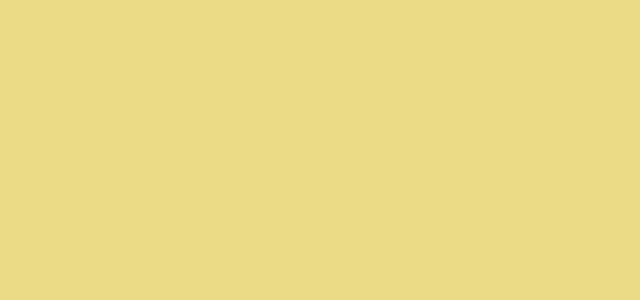
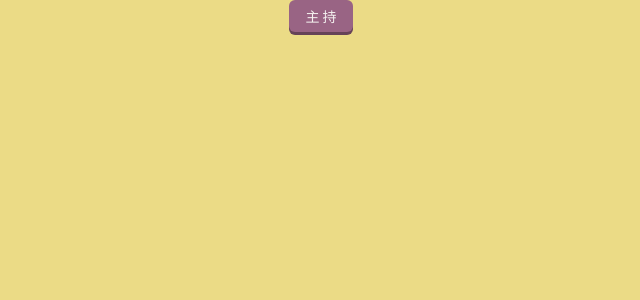
Before and after one commit to melody-ing/DevelopLoody, a React (Vite) app: page / in a window 1280 px wide. Shown: the top 300 px of the page, without its empty margins (319-959 px from the left). Built offline with nearby package versions, Linux system fonts and the light colour scheme.

Commit message:
fix: Refactor button component implementation

```diff
--- a/src/components/Buttons/index.jsx
+++ b/src/components/Buttons/index.jsx
@@ -5,25 +5,25 @@ import theme from "../globals/theme";
 // <Buttons type={1}>主持</Buttons>
 
 const Buttons = ({ children, type }) => {
-  // type 1 :#996484
-  // type 2 :#F5F2F0
-  // type 3 :#78B159
-  // type 4 :#D65749
+  // type secondary :#996484
+  // type light :#F5F2F0
+  // type success :#78B159
+  // type danger :#D65749
   let bg = "";
   let color = "";
   let hoverbg = "";
   switch (type) {
-    case 2:
+    case "light":
       bg = `${theme.colors.light}`;
       color = `${theme.colors.dark}`;
       hoverbg = `#a5a4a4`;
       break;
-    case 3:
+    case "success":
       bg = `${theme.colors.success}`;
       color = `${theme.colors.light}`;
       hoverbg = `${theme.colors.info}`;
       break;
-    case 4:
+    case "danger":
       bg = `${theme.colors.danger}`;
       color = `${theme.colors.light}`;
       hoverbg = `${theme.colors.info}`;
@@ -47,6 +47,9 @@ const Buttons = ({ children, type }) => {
               defaultHoverBg: hoverbg,
               defaultHoverBorderColor: `none`,
               defaultHoverColor: color,
+              defaultActiveBg: hoverbg,
+              defaultActiveBorderColor: "none",
+              defaultActiveColor: color,
               defaultShadow: `0 3px 0 ${hoverbg}`,
             },
           },
--- a/src/pages/Home/index.jsx
+++ b/src/pages/Home/index.jsx
@@ -9,7 +9,11 @@ const WarpHome = styled.div`
 `;
 
 const Home = () => {
-  return <WarpHome></WarpHome>;
+  return (
+    <WarpHome>
+      <Buttons type="">主持</Buttons>
+    </WarpHome>
+  );
 };
 
 export default Home;
```
